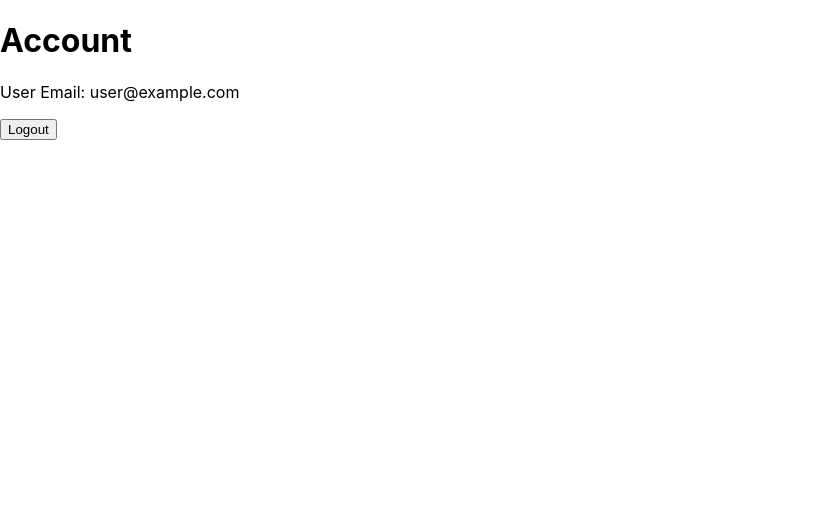
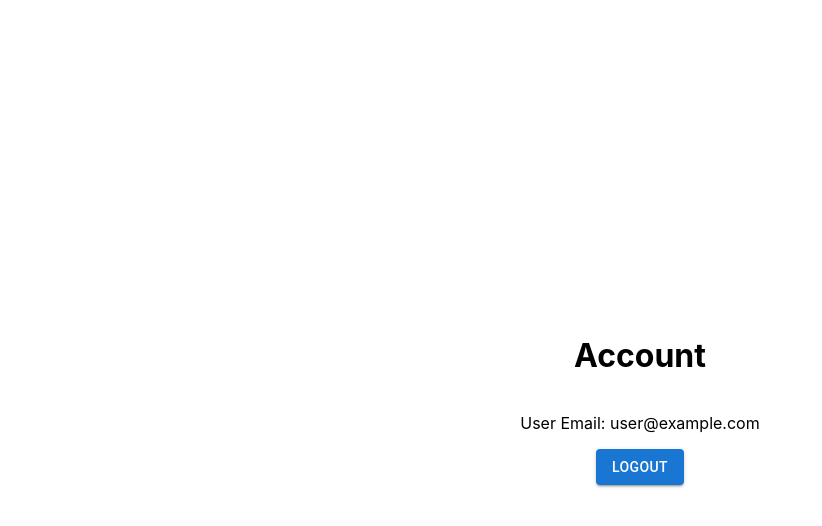
Before and after one commit to ancae17/Licenta, a React (Create React App) app in the folder licenta/: page /account in a window 1280 px wide. Shown: the top 526 px of the page, without its empty margins (0-822 px from the left). Built offline with nearby package versions, Linux system fonts and the light colour scheme; no server answers; sample sign-in values are in the browser's storage.

Commit message:
Styling for Account page

```diff
--- /dev/null
+++ b/licenta/src/components/Account.css
@@ -0,0 +1,7 @@
+.account-page {
+    display: flex;
+    flex-direction: column;
+    justify-content: center;
+    align-items: center;
+    height: 100vh;
+}
--- a/licenta/src/components/Account.jsx
+++ b/licenta/src/components/Account.jsx
@@ -1,6 +1,8 @@
 import React from 'react';
 import { useNavigate } from 'react-router-dom';
 import { UserAuth } from '../context/AuthContext';
+import { Button } from '@mui/material';
+import "./Account.css"
 
 const Account = () => {
   const { user, logout } = UserAuth();
@@ -17,13 +19,18 @@ const Account = () => {
   };
 
   return (
-    <div className='max-w-[600px] mx-auto my-16 p-4'>
+    <div className='account-page'>
       <h1 className='text-2xl font-bold py-4'>Account</h1>
       <p>User Email: {user && user.email}</p>
 
-      <button onClick={handleLogout} className='border px-6 py-2 my-4'>
+      {/* <button onClick={handleLogout} className='border px-6 py-2 my-4'>
         Logout
-      </button>
+      </button> */}
+      <Button
+          variant="contained"
+          onClick={handleLogout}>
+          Logout
+        </Button>
     </div>
   );
 };
```
